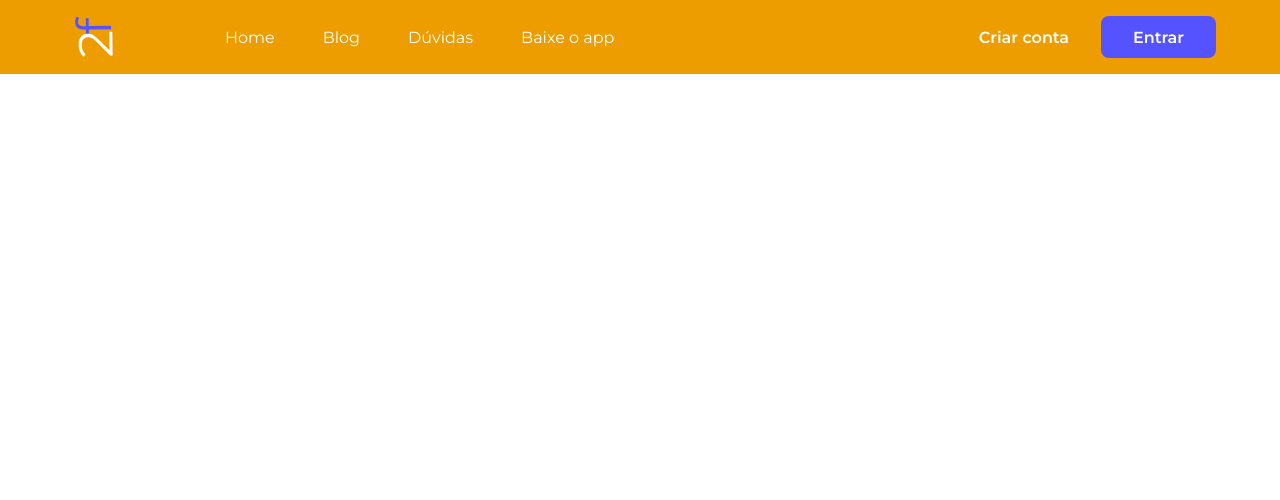
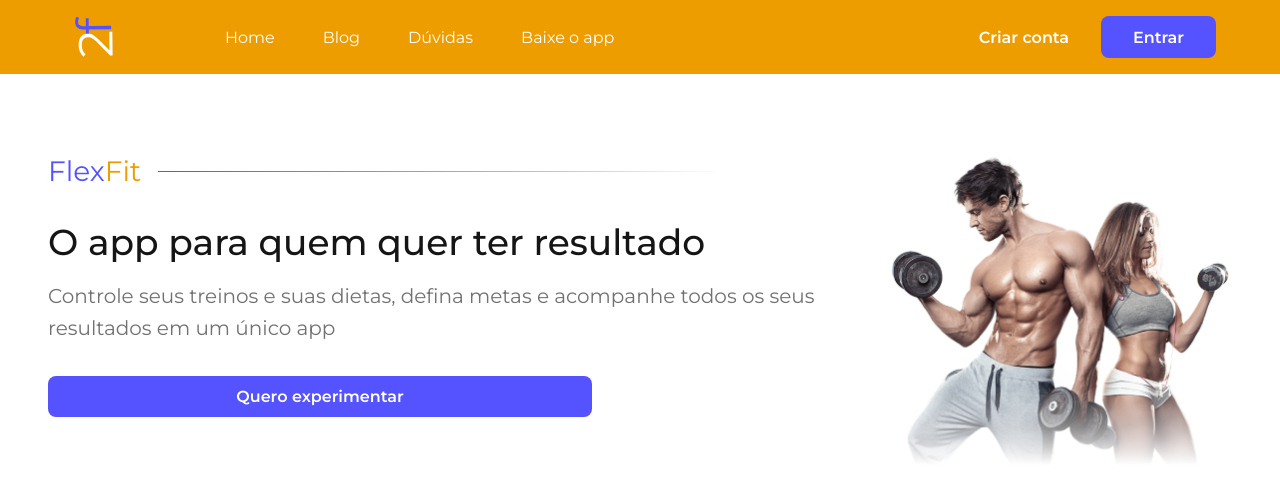
Before and after one commit to lucasdevf/flexfit-web, a Next.js app: page / in a window 1280 px wide. Shown: the top 500 px of the page. Built offline with nearby package versions, Linux system fonts and the light colour scheme.

Commit message:
feat: presentation app

```diff
--- a/src/components/Button/index.tsx
+++ b/src/components/Button/index.tsx
@@ -1,10 +1,15 @@
+import { ButtonHTMLAttributes } from 'react'
 import { ButtonContainer, ButtonVariant } from './styles'
 
-interface Props {
+interface Props extends ButtonHTMLAttributes<HTMLButtonElement> {
   title: string
   variant?: ButtonVariant
 }
 
-export function Button({ title, variant = 'primary' }: Props) {
-  return <ButtonContainer variant={variant}>{title}</ButtonContainer>
+export function Button({ title, variant = 'primary', ...rest }: Props) {
+  return (
+    <ButtonContainer variant={variant} {...rest}>
+      {title}
+    </ButtonContainer>
+  )
 }
--- a/src/components/Button/styles.ts
+++ b/src/components/Button/styles.ts
@@ -16,6 +16,10 @@ export const ButtonContainer = styled.button<ButtonContainerProps>`
 
   cursor: pointer;
 
+  display: flex;
+  align-items: center;
+  justify-content: center;
+
   ${({ variant, theme }) => css`
     background: ${variant === 'primary'
       ? theme['yellow-500']
--- /dev/null
+++ b/src/components/Heading/index.tsx
@@ -0,0 +1,16 @@
+import { HeadingContainer } from './styles'
+
+interface Props {
+  title: string
+  subtitle: string
+}
+
+export function Heading({ title, subtitle }: Props) {
+  return (
+    <HeadingContainer>
+      <strong>{title}</strong>
+
+      <span>{subtitle}</span>
+    </HeadingContainer>
+  )
+}
--- /dev/null
+++ b/src/components/Heading/styles.ts
@@ -0,0 +1,19 @@
+import styled from 'styled-components'
+
+export const HeadingContainer = styled.div`
+  display: flex;
+  flex-direction: column;
+  gap: 1rem;
+
+  strong {
+    font-size: 2.25rem;
+    font-weight: 500;
+    color: ${({ theme }) => theme['gray-900']};
+  }
+
+  span {
+    font-size: 1.25rem;
+    color: ${({ theme }) => theme['gray-600']};
+    line-height: 2rem;
+  }
+`
--- a/src/pages/index.tsx
+++ b/src/pages/index.tsx
@@ -1,8 +1,17 @@
 /* NEXT */
 import Head from 'next/head'
+import Image from 'next/future/image'
 
 /* COMPONENTS */
 import { Header } from '../components/Header'
+import { Heading } from '../components/Heading'
+
+/* STYLES */
+import { Main, Content, Brand, ButtonExperiment } from '../styles/pages/home'
+
+/* ASSETS */
+import LineGradient from '../assets/line-gradient.svg'
+import MenAndWoman from '../assets/men-and-woman.svg'
 
 export default function Home() {
   return (
@@ -12,6 +21,27 @@ export default function Home() {
       </Head>
 
       <Header />
+
+      <Main>
+        <Content>
+          <Brand>
+            <p>
+              Flex<span>Fit</span>
+            </p>
+
+            <Image src={LineGradient} alt="" />
+          </Brand>
+
+          <Heading
+            title="O app para quem quer ter resultado"
+            subtitle="Controle seus treinos e suas dietas, defina metas e acompanhe todos os seus resultados em um único app"
+          />
+
+          <ButtonExperiment title="Quero experimentar" variant="secondary" />
+        </Content>
+
+        <Image src={MenAndWoman} alt="" />
+      </Main>
     </div>
   )
 }
--- /dev/null
+++ b/src/styles/pages/home.ts
@@ -0,0 +1,38 @@
+import styled from 'styled-components'
+import { Button } from '../../components/Button'
+
+export const Main = styled.main`
+  max-width: 1344px;
+  margin: 0 auto;
+  margin-top: 5rem;
+
+  padding: 0 3rem;
+
+  display: flex;
+  align-items: flex-start;
+  justify-content: space-between;
+`
+
+export const Content = styled.div``
+
+export const Brand = styled.div`
+  display: flex;
+  align-items: center;
+  gap: 1rem;
+
+  margin-bottom: 2rem;
+
+  p {
+    font-size: 1.75rem;
+    color: ${({ theme }) => theme['purple-500']};
+
+    span {
+      color: ${({ theme }) => theme['yellow-500']};
+    }
+  }
+`
+
+export const ButtonExperiment = styled(Button)`
+  margin-top: 2rem;
+  width: 30rem;
+`
```
Also changed, not shown: src/assets/line-gradient.svg (added), src/assets/men-and-woman.svg (added).
